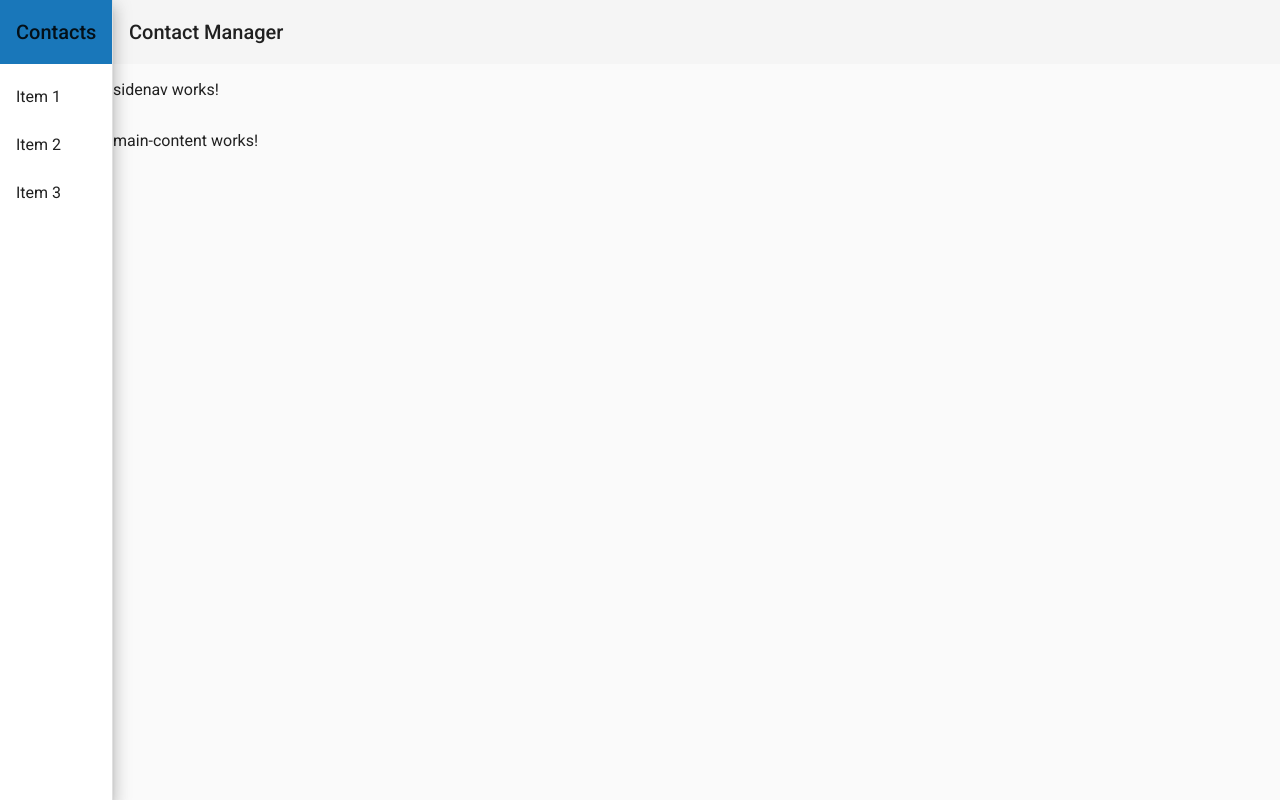
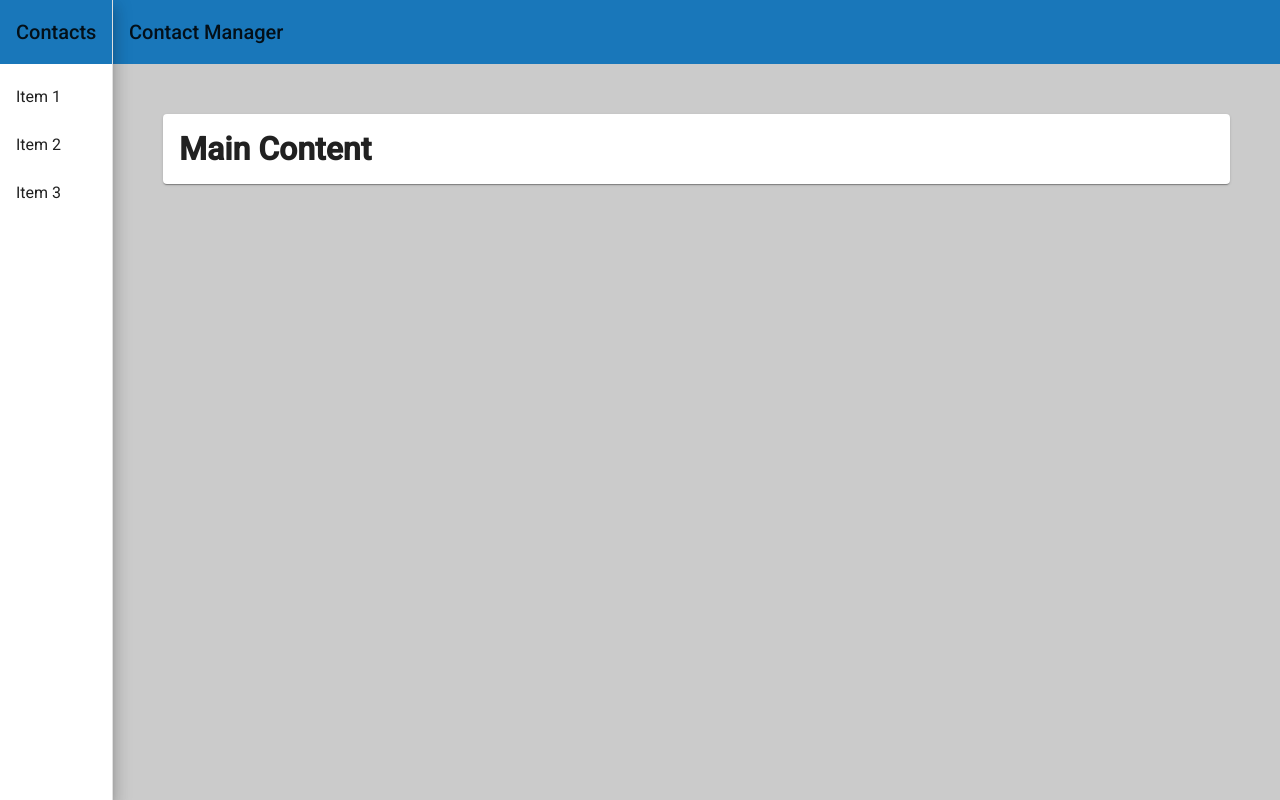
Before and after one commit to Mohammad-talaat/Contact-Mangaer-FrontEnd, an Angular app: page /contactmanager in a window 1280 px wide. Built offline with nearby package versions, Linux system fonts and the light colour scheme.

Commit message:
edit toolbar styles

```diff
--- a/src/app/contactmanager/components/main-content/main-content.component.html
+++ b/src/app/contactmanager/components/main-content/main-content.component.html
@@ -1 +1,3 @@
-<p>main-content works!</p>
+<mat-card>
+  <h1>Main Content</h1>
+</mat-card>
--- a/src/app/contactmanager/components/sidenav/sidenav.component.html
+++ b/src/app/contactmanager/components/sidenav/sidenav.component.html
@@ -13,8 +13,10 @@
 
   <div class="example-sidenav-content" >
     <app-toolbar (toggleSideNav)="drawer.toggle()">Contacts</app-toolbar>
-    <p>sidenav works!</p>
-    <router-outlet></router-outlet>
+
+    <div class="wrapper">
+      <router-outlet></router-outlet>
+    </div>
     <!-- <button type="button" mat-button (click)="drawer.toggle()">
       Toggle sidenav
     </button> -->
--- a/src/app/contactmanager/components/sidenav/sidenav.component.scss
+++ b/src/app/contactmanager/components/sidenav/sidenav.component.scss
@@ -5,6 +5,8 @@
   height:100%;
   min-height:100%;
   // border: 1px solid rgba(0, 0, 0, 0.5);
+  background-color: rgb(203, 203, 203);
+
 }
 
 .example-sidenav-content {
@@ -19,3 +21,7 @@
   width: 100%;
   background-color: rgb(25, 119, 186);
 }
+
+.wrapper{
+  margin: 50px;
+}
--- a/src/app/contactmanager/components/toolbar/toolbar.component.html
+++ b/src/app/contactmanager/components/toolbar/toolbar.component.html
@@ -1,4 +1,4 @@
-<mat-toolbar>
+<mat-toolbar style="background-color: rgb(25, 119, 186);">
   <button (click)="toggleSideNav.emit()" class="example-icon sideNavButtonToggle" aria-label="Example icon-button with menu icon">
   <mat-icon>menu</mat-icon>
   </button>
--- a/src/app/contactmanager/components/toolbar/toolbar.component.scss
+++ b/src/app/contactmanager/components/toolbar/toolbar.component.scss
@@ -3,4 +3,10 @@
   @media (max-width:720px){
     display: flex;
   }
+  background-color:  rgb(25, 119, 186);
+  border: none;
 }
+mat-icon{
+  color: white;
+    min-width: 50px;
+}
```
